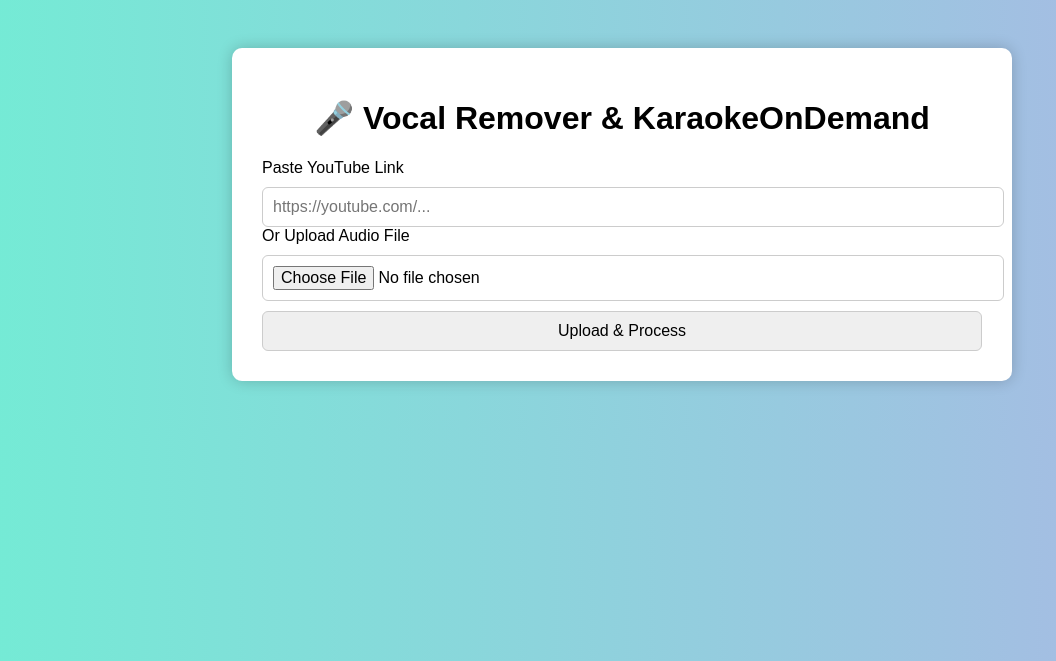
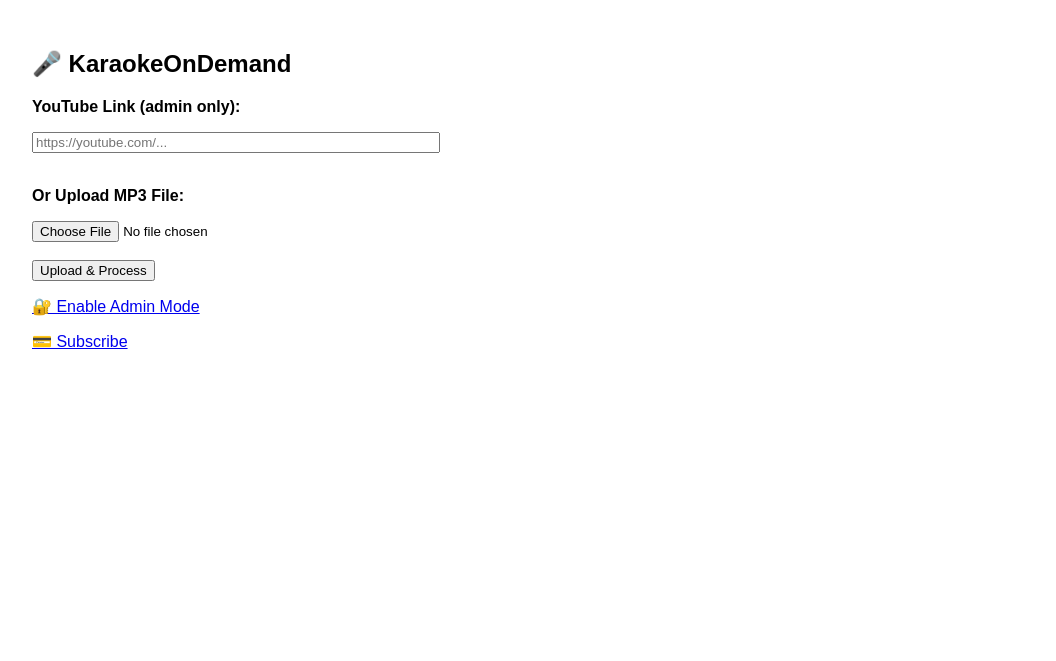
Before and after one commit to guru4359/karaoke-ondemand6, a Flask app: page / in a window 1280 px wide. Shown: the top 661 px of the page, without its empty margins (18-1074 px from the left). Run offline with Flask 3, Linux system fonts and the light colour scheme.

Commit message:
Add files via upload

```diff
--- a/app.py
+++ b/app.py
@@ -3,31 +3,50 @@
 from datetime import datetime
 import os
 import uuid
+import subprocess
 
 app = Flask(__name__)
 app.secret_key = 'supersecretkey'
 app.config['UPLOAD_FOLDER'] = 'uploads'
 os.makedirs(app.config['UPLOAD_FOLDER'], exist_ok=True)
 
-def can_upload():
-    return True  # Disable limit for testing
+def is_admin():
+    return session.get('is_admin', False)
 
 @app.route('/')
 def index():
-    return render_template('index.html', free_used=False)
+    return render_template('index.html')
 
 @app.route('/setadmin')
 def setadmin():
     session['is_admin'] = True
-    flash("Admin mode enabled.")
+    flash("Admin mode enabled. YouTube link enabled.")
     return redirect(url_for('index'))
 
 @app.route('/upload', methods=['POST'])
 def upload():
     yt_url = request.form.get('youtube_url')
     if yt_url:
-        flash("⚠️ YouTube download temporarily disabled due to site restrictions.")
-        return redirect(url_for('index'))
+        if not is_admin():
+            flash("YouTube downloads are only available for admin or paid users.")
+            return redirect(url_for('index'))
+        filename = f"{uuid.uuid4()}.m4a"
+        filepath = os.path.join(app.config['UPLOAD_FOLDER'], filename)
+        try:
+            result = subprocess.run([
+                'yt-dlp',
+                '--cookies', 'cookies.txt',
+                '-f', 'bestaudio[ext=m4a]',
+                '-o', filepath,
+                yt_url
+            ], capture_output=True, text=True)
+            if result.returncode != 0:
+                flash(f"YouTube download failed: {result.stderr}")
+                return redirect(url_for('index'))
+            return send_file(filepath, as_attachment=True)
+        except Exception as e:
+            flash(f"Error processing YouTube: {str(e)}")
+            return redirect(url_for('index'))
 
     if 'audio_file' in request.files:
         file = request.files['audio_file']
@@ -37,7 +56,7 @@
             file.save(filepath)
             return send_file(filepath, as_attachment=True)
 
-    flash("No file provided.")
+    flash("No file or link provided.")
     return redirect(url_for('index'))
 
 @app.route('/subscribe')
--- a/render.yaml
+++ b/render.yaml
@@ -1,6 +1,6 @@
 services:
   - type: web
-    name: karaoke-premium-app
+    name: karaoke-yt-admin-app
     env: python
     buildCommand: "pip install -r requirements.txt"
     startCommand: "gunicorn app:app"
--- a/templates/index.html
+++ b/templates/index.html
@@ -1,35 +1,21 @@
 <!DOCTYPE html>
 <html>
-<head>
-    <title>KaraokeOnDemand</title>
-    <style>
-        body { font-family: Arial; background: linear-gradient(to right, #74ebd5, #ACB6E5); padding: 40px; }
-        .container { max-width: 720px; margin: auto; background: white; padding: 30px; border-radius: 10px; box-shadow: 0px 0px 15px rgba(0,0,0,0.2); }
-        h1 { text-align: center; }
-        input, button { width: 100%; padding: 10px; margin-top: 10px; font-size: 16px; border-radius: 6px; border: 1px solid #ccc; }
-        .flash { background-color: #ffdddd; padding: 10px; border-left: 5px solid red; margin-bottom: 15px; }
-    </style>
-</head>
-<body>
-<div class="container">
-    <h1>🎤 Vocal Remover & KaraokeOnDemand</h1>
+<head><title>KaraokeOnDemand</title></head>
+<body style="font-family:sans-serif; margin: 50px;">
+<h2>🎤 KaraokeOnDemand</h2>
 {% with messages = get_flashed_messages() %}
-      {% if messages %}
   {% for msg in messages %}
-          <div class="flash">{{ msg }}</div>
+    <p style="color:red;">{{ msg }}</p>
   {% endfor %}
-      {% endif %}
 {% endwith %}
 <form method="POST" action="/upload" enctype="multipart/form-data">
-        <label>Paste YouTube Link</label>
-        <input type="text" name="youtube_url" placeholder="https://youtube.com/..." />
-        <label>Or Upload Audio File</label>
-        <input type="file" name="audio_file" />
+    <p><strong>YouTube Link (admin only):</strong></p>
+    <input type="text" name="youtube_url" style="width:400px" placeholder="https://youtube.com/..." /><br><br>
+    <p><strong>Or Upload MP3 File:</strong></p>
+    <input type="file" name="audio_file" /><br><br>
     <button type="submit">Upload & Process</button>
 </form>
-    {% if free_used %}
-    <p style="color: red;"><strong>You have used your free song for this week. Please <a href="/subscribe">subscribe</a> or return next week.</strong></p>
-    {% endif %}
-</div>
+<p><a href="/setadmin">🔐 Enable Admin Mode</a></p>
+<p><a href="/subscribe">💳 Subscribe</a></p>
 </body>
 </html>
```
Also changed, not shown: templates/subscribe.html (+6 -12 lines). Lines whose indentation alone changed are shown as unchanged.
